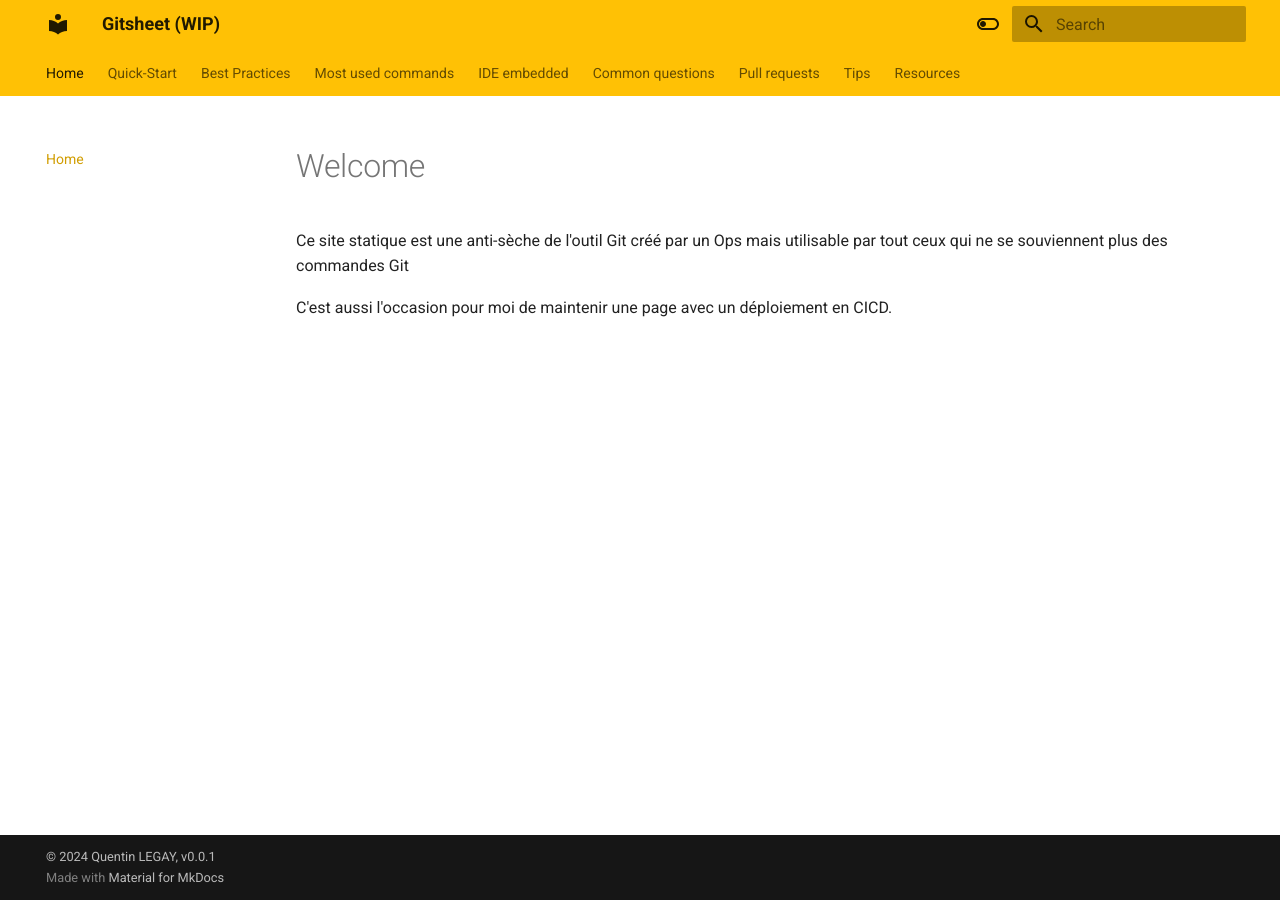
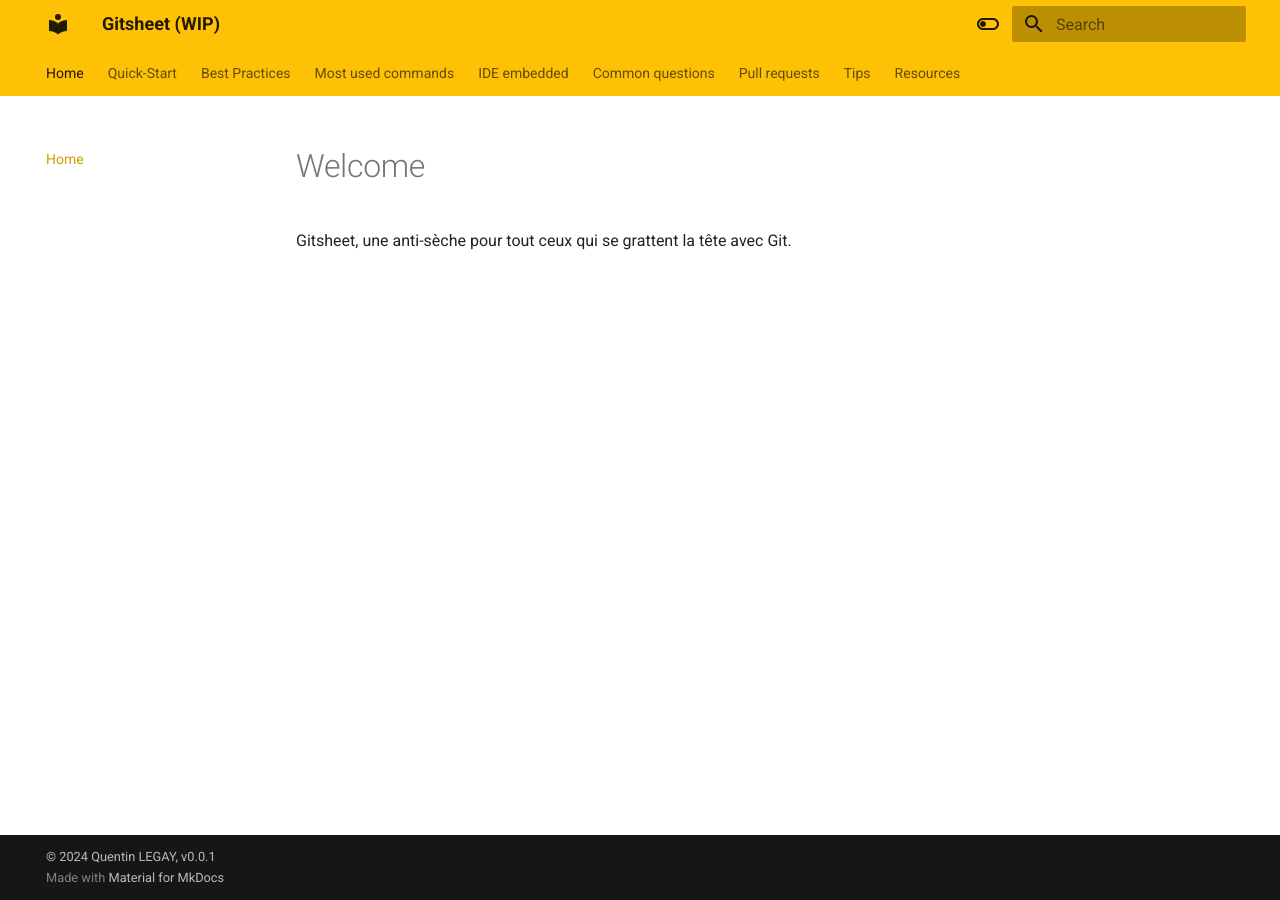
Before and after one commit to quentinlegay/gitsheet, an MkDocs documentation site: the page built from docs/index.md, in a window 1280 px wide. Built offline with MkDocs 1.6.1 and Material for MkDocs 9.7.7, drawn with Linux system fonts in a browser that asks for light colours.

Commit message:
improve content

```diff
--- a/docs/index.md
+++ b/docs/index.md
@@ -1,5 +1,3 @@
 # Welcome
 
-Ce site statique est une anti-sèche de l'outil Git créé par un Ops mais utilisable par tout ceux qui ne se souviennent plus des commandes Git
-
-C'est aussi l'occasion pour moi de maintenir une page avec un déploiement en CICD.
+Gitsheet, une anti-sèche pour tout ceux qui se grattent la tête avec Git.
```
Also changed, not shown: docs/pull_requests/Remote /Gitlab.md (deleted, +0 -1 lines), docs/resources.md (+1 -1 lines), docs/pull_requests.md (renamed from docs/pull_requests/pull_requests.md).
